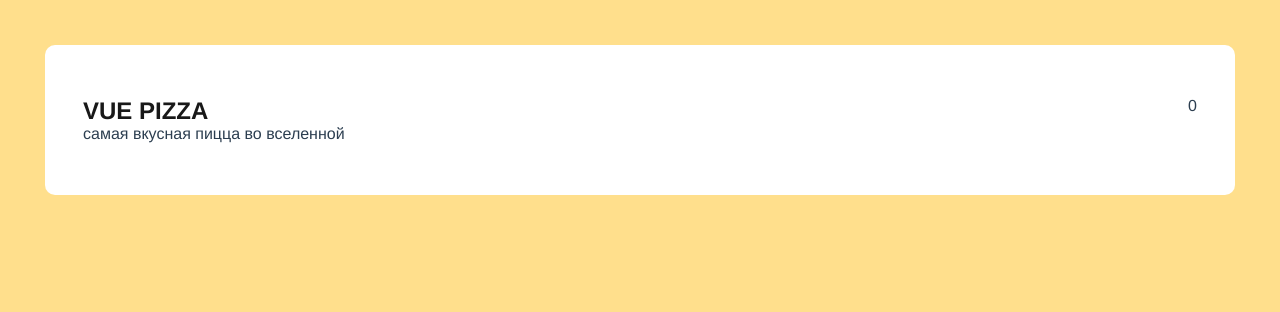
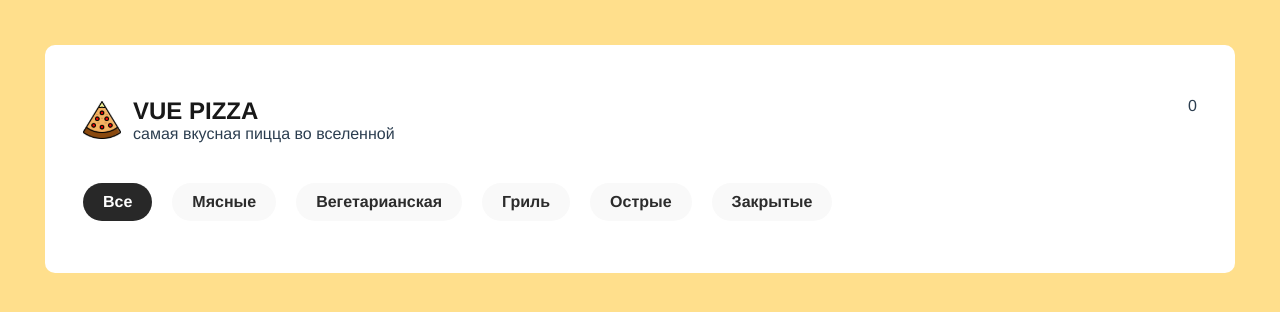
Before and after one commit to Papa-het/pizza-app-vue, a Vue app: page / in a window 1280 px wide. Shown: the top 312 px of the page. Built offline with nearby package versions, Linux system fonts and the light colour scheme.

Commit message:
feat: store modules

```diff
--- a/src/components/Header.vue
+++ b/src/components/Header.vue
@@ -25,9 +25,13 @@ export default Vue.extend({
   justify-content: space-between;
 
   &-main {
+    background: url('/images/logo.svg') no-repeat;
+    background-position: 0 50%;
+    padding-left: 50px;
     h1 {
       text-align: left;
       color: #181818;
+      font-weight: bold;
     }
   }
 }
--- a/src/components/Layout.vue
+++ b/src/components/Layout.vue
@@ -19,7 +19,9 @@ h2,
 h3,
 h4,
 a,
-p {
+p,
+ul,
+li {
   margin: 0;
   padding: 0;
 }
--- /dev/null
+++ b/src/components/Tabs.vue
@@ -0,0 +1,67 @@
+<template>
+  <div class="tabs">
+    <ul class="tabs-list">
+      <li
+        v-for="tab in tabs"
+        :class="`tabs-list--item ${active === tab.value ? ' active' : ''}`"
+        :key="tab.value"
+        @click="setActive(tab.value)"
+      >
+        {{ tab.label }}
+      </li>
+    </ul>
+  </div>
+</template>
+
+<script lang="ts">
+import Vue from 'vue';
+
+export default Vue.extend({
+  name: 'Tabs',
+  data() {
+    return {
+      active: 0,
+    };
+  },
+  computed: {
+    tabs() {
+      return this.$store.getters['common/GET_TABLIST'];
+    },
+  },
+  methods: {
+    setActive(i: number) {
+      this.active = i;
+    },
+  },
+});
+</script>
+
+<style lang="scss" scoped>
+.tabs {
+  margin-top: 40px;
+
+  &-list {
+    display: flex;
+    list-style: none;
+
+    &--item {
+      margin-right: 20px;
+      background: #f9f9f9;
+      border-radius: 30px;
+      padding: 10px 20px;
+      color: #2c2c2c;
+      font-weight: bold;
+
+      &:hover {
+        cursor: pointer;
+        background: #ededed;
+      }
+
+      &.active {
+        color: #fff;
+        background: #282828;
+      }
+    }
+  }
+}
+</style>
--- /dev/null
+++ b/src/store/common/index.ts
@@ -0,0 +1,48 @@
+import { GET_TABLIST } from '../types';
+
+const state = {
+  tabList: [
+    {
+      label: 'Все',
+      value: 0,
+    },
+    {
+      label: 'Мясные',
+      value: 1,
+    },
+    {
+      label: 'Вегетарианская',
+      value: 2,
+    },
+    {
+      label: 'Гриль',
+      value: 3,
+    },
+    {
+      label: 'Острые',
+      value: 4,
+    },
+    {
+      label: 'Закрытые',
+      value: 5,
+    },
+  ],
+};
+
+const getters = {
+  [GET_TABLIST]() {
+    return state.tabList;
+  },
+};
+
+const actions = {};
+
+const mutations = {};
+
+export default {
+  namespaced: true,
+  state,
+  getters,
+  actions,
+  mutations,
+};
--- a/src/store/index.ts
+++ b/src/store/index.ts
@@ -1,5 +1,7 @@
-import Vue from "vue";
-import Vuex from "vuex";
+import Vue from 'vue';
+import Vuex from 'vuex';
+
+import common from './common';
 
 Vue.use(Vuex);
 
@@ -7,5 +9,7 @@ export default new Vuex.Store({
   state: {},
   mutations: {},
   actions: {},
-  modules: {}
+  modules: {
+    common,
+  },
 });
--- /dev/null
+++ b/src/store/types.ts
@@ -0,0 +1,2 @@
+// COMMON - GETTERS
+export const GET_TABLIST = 'GET_TABLIST';
--- a/src/views/Home.vue
+++ b/src/views/Home.vue
@@ -2,6 +2,7 @@
   <div class="home">
     <Layout>
       <Header msg="Welcome to Your Vue.js + TypeScript App" />
+      <Tabs />
     </Layout>
   </div>
 </template>
@@ -10,12 +11,14 @@
 import Vue from 'vue';
 import Layout from '@/components/Layout.vue';
 import Header from '@/components/Header.vue';
+import Tabs from '@/components/Tabs.vue';
 
 export default Vue.extend({
   name: 'Home',
   components: {
     Layout,
     Header,
+    Tabs,
   },
 });
 </script>
```
